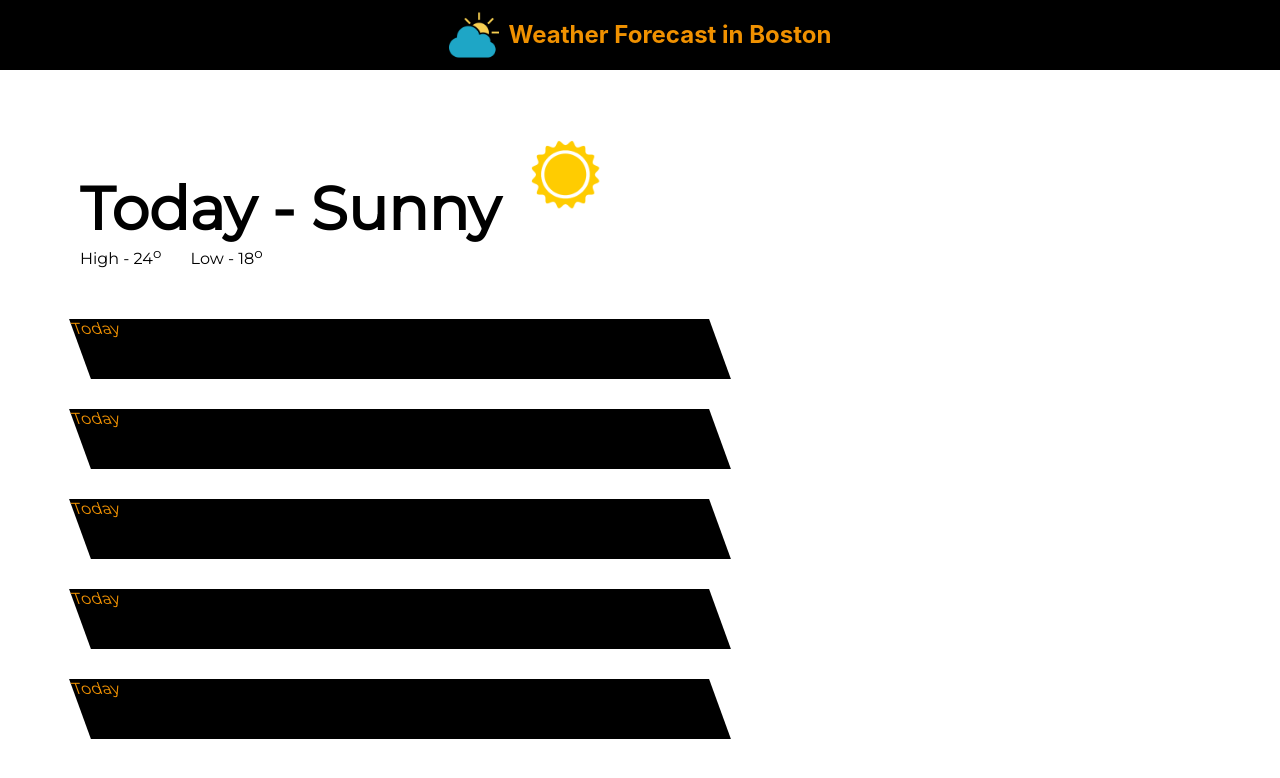
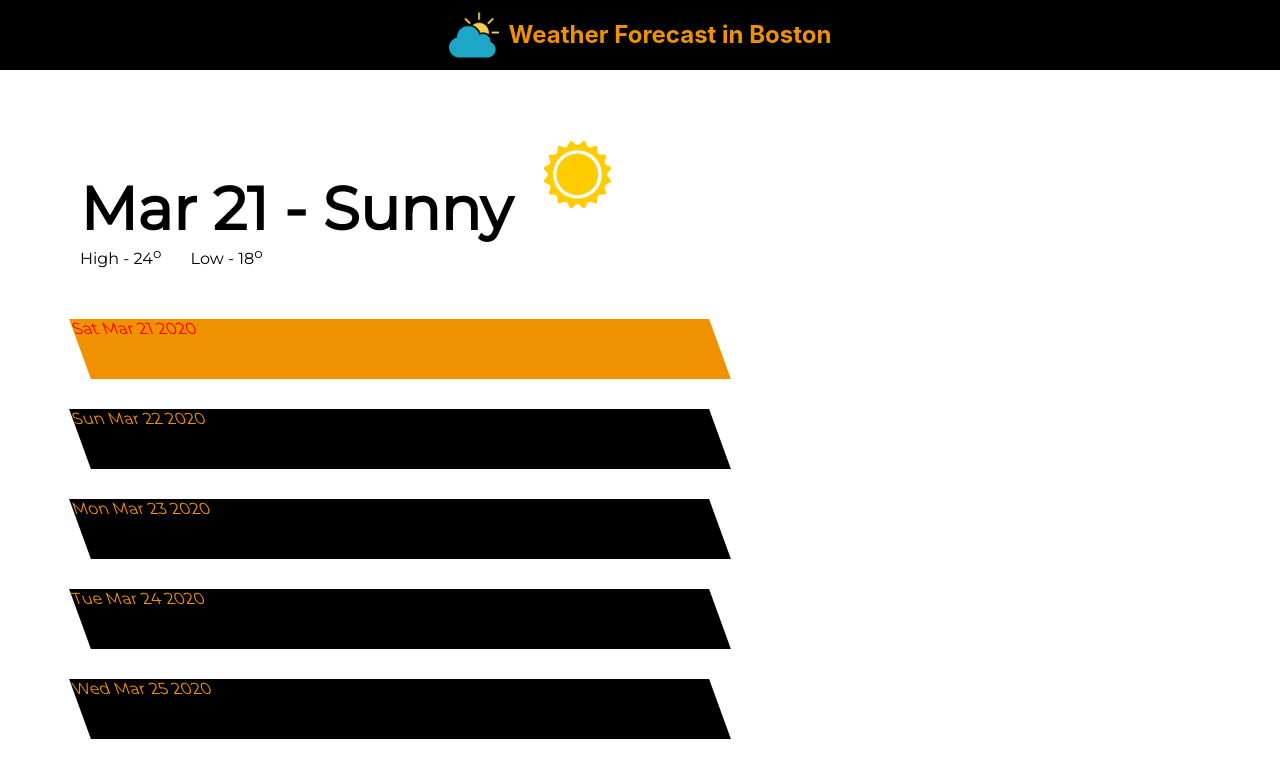
Before and after one commit to ketanmalik/react-weather-forecast-pp, a React (Create React App) app: page / in a window 1280 px wide. Shown: the top 778 px of the page. Built offline with nearby package versions, Linux system fonts and the light colour scheme.

Commit message:
styling-ver-2

```diff
--- a/src/components/FiveDayView/DayBanner/DayBanner.js
+++ b/src/components/FiveDayView/DayBanner/DayBanner.js
@@ -1,6 +1,16 @@
 import React from "react";
 import classes from "./DayBanner.module.css";
 
-const dayBanner = props => <div className={classes.Wrapper}>Today</div>;
+const dayBanner = props => {
+  let wrapperClass = `${classes.Wrapper}`;
+  if (props.selected === props.value) {
+    wrapperClass = `${classes.SideDrawer} ${classes.Active}`;
+  }
+  return (
+    <a className={classes.Links} onClick={() => props.clicked(props.value)}>
+      <div className={wrapperClass}>{props.day}</div>
+    </a>
+  );
+};
 
 export default dayBanner;
--- a/src/components/FiveDayView/DayBanner/DayBanner.module.css
+++ b/src/components/FiveDayView/DayBanner/DayBanner.module.css
@@ -9,3 +9,15 @@
 .Wrapper:hover {
   background-color: slategray;
 }
+
+.Links {
+  text-decoration: none;
+}
+
+.Active {
+  height: 60px;
+  transform: skew(20deg);
+  background-color: #f09100;
+  margin-top: 30px;
+  color: red;
+}
--- a/src/components/FiveDayView/FiveDayView.js
+++ b/src/components/FiveDayView/FiveDayView.js
@@ -6,22 +6,55 @@ import classes from "./FiveDayView.module.css";
 class FiveDayView extends Component {
   state = {
     showAnimation: false,
-    selectedDay: "Today"
+    selectedDay: null,
+    dates: null
   };
 
   componentDidMount() {
     setTimeout(() => this.setState({ showAnimation: true }), 10);
+    this.setDates();
+    this.setState({ selectedDay: "Day0" });
   }
+
+  setDates = () => {
+    const today = new Date();
+    var futureDates = { ...this.state.dates };
+    var tempDate = null;
+    for (var i = 0; i < 5; i++) {
+      tempDate = new Date(today);
+      tempDate.setDate(tempDate.getDate() + i);
+      futureDates["Day" + i] = tempDate.toDateString();
+    }
+    this.setState({ dates: futureDates });
+  };
+
+  dayHandler = day => {
+    this.setState({ selectedDay: day });
+  };
+
   render() {
+    let dayBanner = null;
+    if (this.state.dates) {
+      const dates = { ...this.state.dates };
+      dayBanner = Object.keys(dates).map(date => {
+        return (
+          <DayBanner
+            key={date}
+            day={dates[date]}
+            clicked={this.dayHandler}
+            value={date}
+            selected={this.state.selectedDay}
+          />
+        );
+      });
+    }
     return this.state.showAnimation ? (
-      <div className={classes.Wrapper}>
-        <SelectedDay day={this.state.selectedDay} />
-        <DayBanner />
-        <DayBanner />
-        <DayBanner />
-        <DayBanner />
-        <DayBanner />
-      </div>
+      this.state.selectedDay ? (
+        <div className={classes.Wrapper}>
+          <SelectedDay day={this.state.dates[this.state.selectedDay]} />
+          {dayBanner}
+        </div>
+      ) : null
     ) : null;
   }
 }
--- a/src/components/FiveDayView/SelectedDay/SelectedDay.js
+++ b/src/components/FiveDayView/SelectedDay/SelectedDay.js
@@ -2,15 +2,18 @@ import React from "react";
 import sunny from "../../../assets/images/sunny.png";
 import classes from "./SelectedDay.module.css";
 
-const selectedDay = props => (
+const selectedDay = props => {
+  let day = props.day.split(" ");
+  return (
     <div className={classes.Wrapper}>
       <h1>
-      <span> {props.day} - Sunny </span>
+        <span> {day[1] + " " + day[2]} - Sunny </span>
         <img src={sunny} alt="sunny" />
       </h1>
       High - 24<sup>o</sup>
       &nbsp;&nbsp;&nbsp;&nbsp;&nbsp;&nbsp; Low - 18<sup>o</sup>
     </div>
   );
+};
 
 export default selectedDay;
```
Lines whose indentation alone changed are shown as unchanged.
